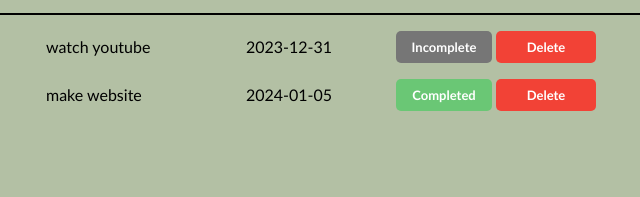
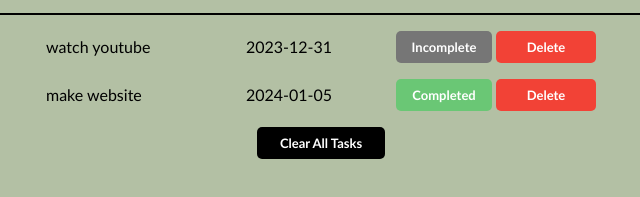
Before and after one commit to MrGliff/Todo-List, a plain HTML site: page index.html in a window 1280 px wide. Shown: the part 117-314 px from the top of the page, without its empty margins (319-959 px from the left). Drawn offline with Linux system fonts and the light colour scheme.

Commit message:
Updated files

```diff
--- a/index.html
+++ b/index.html
@@ -17,6 +17,10 @@
 
     <div class="todoList"></div>
 
+    <div class="clear">
+        <button class="clearAll" onclick="clearAll()">Clear All Tasks</button>
+    </div>
+
     <script src="script.js"></script>
 </body>
 </html>
--- a/script.js
+++ b/script.js
@@ -1,4 +1,4 @@
-const todoList = [{
+let todoList = [{
     name: 'watch youtube',
     dueDate: '2023-12-31',
     isCompleted: 0
@@ -78,3 +78,12 @@ document.body.addEventListener('keydown', (event) => {
 function sortTodo() {
     todoList.sort((a, b) => a.isCompleted - b.isCompleted);
 }
+
+function clearAll() {
+    if(todoList.length === 0)
+        alert('Already Empty!');
+    else {
+        todoList = [];
+        renderTodo();
+    }
+}
--- a/styles.css
+++ b/styles.css
@@ -124,3 +124,28 @@ hr {
 .completeButton:hover {
     background-color: #59a762;
 }
+
+.clear {
+    display: flex;
+    justify-content: center;
+    margin-top: 1rem;
+}
+
+.clearAll {
+    border: none;
+    border-radius: 5px;
+    font-family: 'Gill Sans', 'Gill Sans MT', Calibri, 'Trebuchet MS', sans-serif;
+    font-size: small;
+    font-weight: bold;
+    height: 2rem;
+    padding: 1px;
+    width: 8rem;
+    background-color: #000000;
+    color: white;
+    transition: all 0.3s ease;
+}
+
+.clearAll:hover {
+    border: 1px dashed #fff;
+    transition: 0.3s smooth;
+}
```
